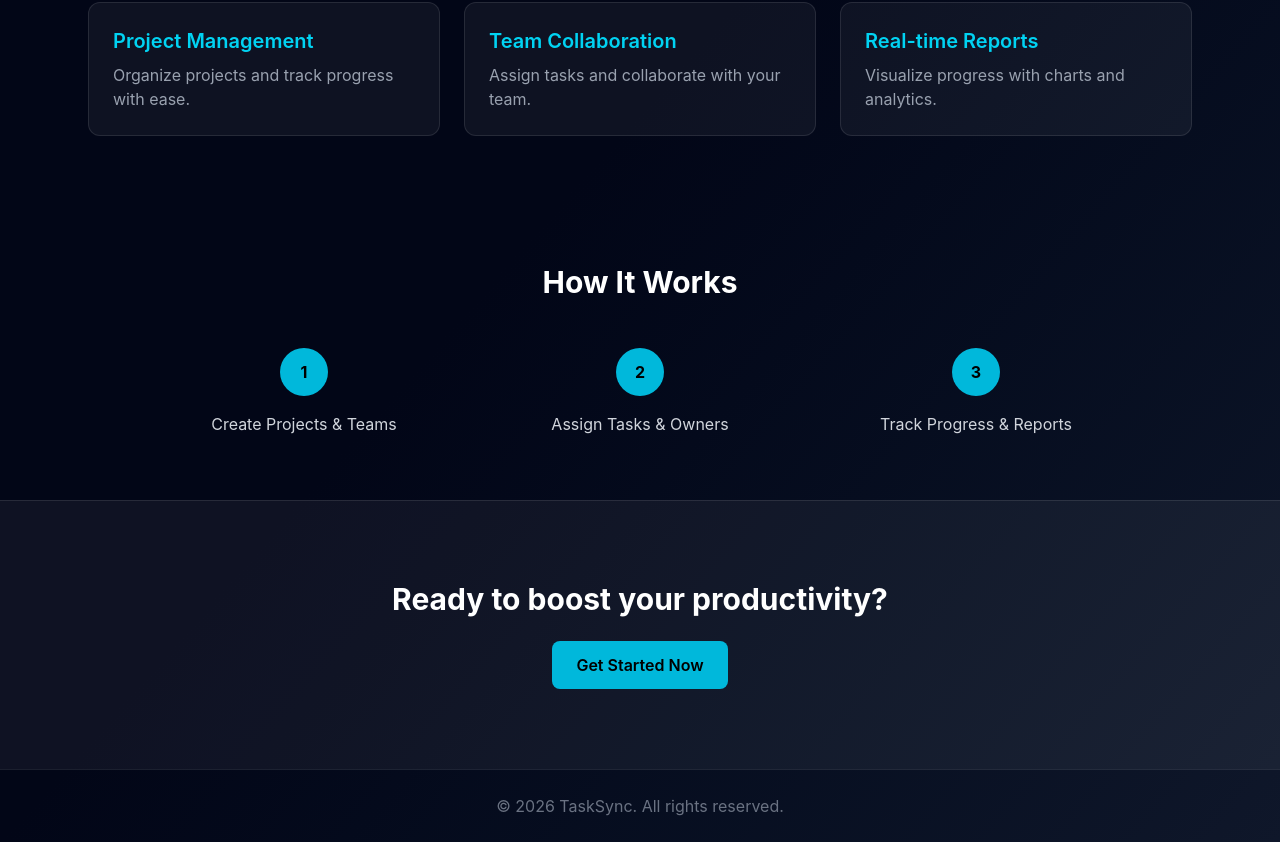
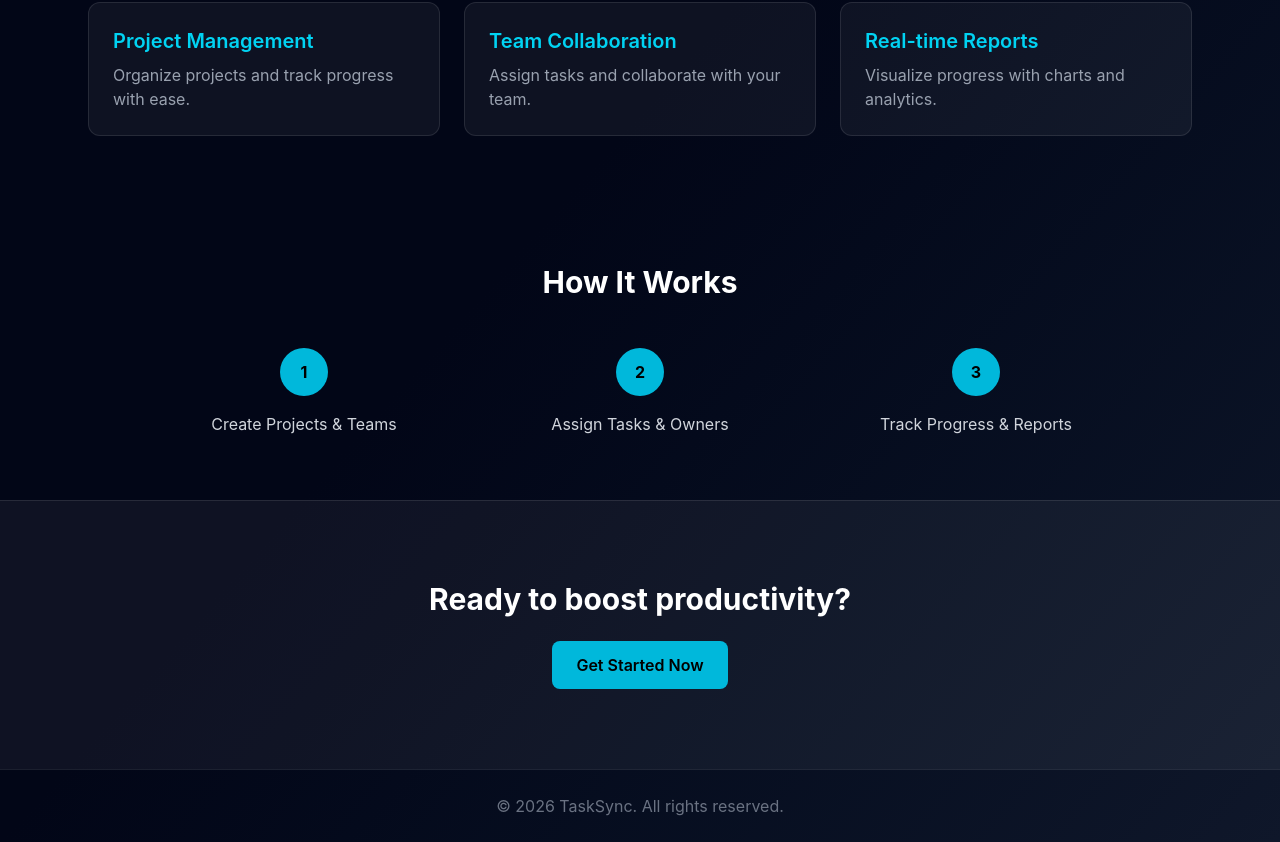
Before and after one commit to bhaskarbiswas04/TaskSync, a React (Vite) app in the folder frontend/: page / in a window 1280 px wide. Shown: the part 618-1460 px from the top of the page. Built offline with nearby package versions, Linux system fonts and the light colour scheme.

Commit message:
updt: Landing page improvised

```diff
--- a/frontend/src/pages/LandingPage.jsx
+++ b/frontend/src/pages/LandingPage.jsx
@@ -115,7 +115,7 @@ export default function LandingPage() {
       {/* CTA */}
       <section className="text-center py-20 bg-white/5 border-t border-white/10">
         <h2 className="text-3xl font-bold">
-          Ready to boost your productivity?
+          Ready to boost productivity?
         </h2>
 
         <button
```
